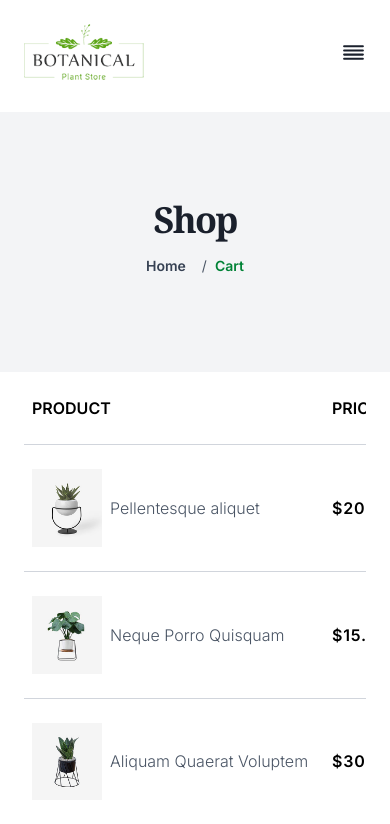
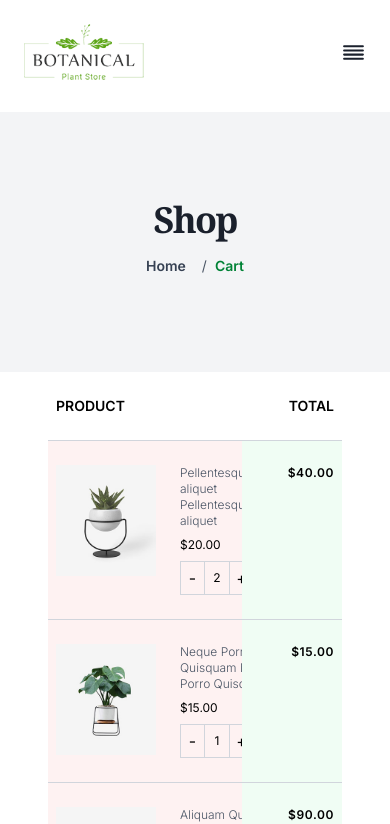
Before and after one commit to LaibaHameed/mern-frontend, a Next.js app: page /cart in a window 390 px wide. Shown: the top 824 px of the page. Built offline with nearby package versions, Linux system fonts and the light colour scheme.

Commit message:
Cart page responsive view for small devices

```diff
--- /dev/null
+++ b/src/components/CartPage/CartTable.jsx
@@ -0,0 +1,96 @@
+'use client'
+import React from 'react';
+import Image from 'next/image';
+import { BsTrash3 } from 'react-icons/bs';
+
+const CartTable = ({ cartItems, updateQuantity }) => {
+    return (
+        <>
+            <div className='overflow-x-auto hidden md:block'>
+                <table className='min-w-full'>
+                    <thead>
+                        <tr>
+                            <td className='px-2 py-6 border-b border-gray-300 uppercase font-semibold text-left'>Product</td>
+                            <td className='px-2 py-6 border-b border-gray-300 uppercase font-semibold text-left'>Price</td>
+                            <td className='px-2 py-6 border-b border-gray-300 uppercase font-semibold text-left'>Quantity</td>
+                            <td className='px-2 py-6 border-b border-gray-300 uppercase font-semibold text-left'>Total</td>
+                            <td className='px-2 py-6 border-b border-gray-300 uppercase font-semibold text-left'></td>
+                        </tr>
+                    </thead>
+                    <tbody>
+                        {cartItems.map((item) => (
+                            <tr key={item.id} className='border-b border-gray-300'>
+                                <td className='px-2 py-6 min-w-[300px] flex items-center gap-2 text-left cursor-pointer'>
+                                    <Image src={item.image} alt={item.name} width={70} height={70} />
+                                    <p className='text-gray-600 font-light hover:text-primary animate'>{item.name}</p>
+                                </td>
+                                <td className='px-2 py-6 text-left font-semibold tracking-wider'>${item.price}.00</td>
+                                <td className='px-2 py-6 text-left'>
+                                    <div className='flex items-center border border-gray-300 w-fit'>
+                                        <button
+                                            onClick={() => updateQuantity(item.id, -1)}
+                                            className='py-2 border-r w-12 border-gray-300 cursor-pointer'>-</button>
+                                        <span className='py-2 w-12 flex-center'>{item.quantity}</span>
+                                        <button
+                                            onClick={() => updateQuantity(item.id, 1)}
+                                            className='py-2 border-l w-12 border-gray-300 cursor-pointer'>+</button>
+                                    </div>
+                                </td>
+                                <td className='px-2 py-6 text-left font-semibold tracking-wider min-w-[100px]'>
+                                    ${item.price * item.quantity}.00
+                                </td>
+                                <td className='px-2 py-6 text-left'>
+                                    <button className='hover:text-red-700 font-extrabold cursor-pointer'>
+                                        <BsTrash3 />
+                                    </button>
+                                </td>
+                            </tr>
+                        ))}
+                    </tbody>
+                </table>
+            </div>
+            <div className='md:hidden'>
+                <table className='min-w-full text-left'>
+                    <thead>
+                        <tr className='w-full flex justify-between border-b border-gray-300'>
+                            <td className='px-2 py-6 uppercase font-semibold text-sm text-left'>Product</td>
+                            <td className='px-2 py-6 uppercase font-semibold text-sm min-w-[100px] text-right'>Total</td>
+                        </tr>
+                    </thead>
+                    <tbody>
+                        {cartItems.map((item) => (
+                            <tr key={item.id} className='border-b border-gray-300 bg-amber-50 w-full flex justify-between'>
+                                <td className='px-2 py-6 flex items-start gap-6 cursor-pointer text-left bg-red-50'>
+                                    <Image src={item.image} alt={item.name} width={100} height={100} />
+                                    <div>
+                                        <p className='text-gray-600 font-light hover:text-primary text-xs animate'>{item.name} {item.name}</p>
+                                        <h6 className='py-2 text-xs'>${item.price}.00</h6>
+                                        <div className='flex items-center gap-2'>
+                                            <div className='flex items-center border border-gray-300 w-fit'>
+                                                <button
+                                                    onClick={() => updateQuantity(item.id, -1)}
+                                                    className='py-1 w-6 border-r border-gray-300 cursor-pointer'>-</button>
+                                                <span className='py-1 w-6 flex items-center justify-center text-xs'>{item.quantity}</span>
+                                                <button
+                                                    onClick={() => updateQuantity(item.id, 1)}
+                                                    className='py-1 w-6 border-l border-gray-300 cursor-pointer'>+</button>
+                                            </div>
+                                            <button className='hover:text-red-700 font-extrabold cursor-pointer'>
+                                                <BsTrash3 />
+                                            </button>
+                                        </div>
+                                    </div>
+                                </td>
+                                <td className='px-2 py-6 text-xs font-semibold tracking-wider min-w-[100px] text-right bg-green-50'>
+                                    ${item.price * item.quantity}.00
+                                </td>
+                            </tr>
+                        ))}
+                    </tbody>
+                </table>
+            </div>
+        </>
+    );
+};
+
+export default CartTable;
--- a/src/components/CartPage/page.jsx
+++ b/src/components/CartPage/page.jsx
@@ -1,9 +1,8 @@
 'use client'
 import React, { useState } from 'react';
 import Container from '../shared/Container';
-import Image from 'next/image';
-import { BsTrash3 } from 'react-icons/bs';
 import { CART_ITEMS } from '@/constants/general';
+import CartTable from './CartTable';
 
 const CartPage = () => {
     const [cartItems, setCartItems] = useState(CART_ITEMS);
@@ -19,49 +18,7 @@ const CartPage = () => {
     return (
         <div className='flex-center sm:m-12 mx-6'>
             <Container>
-                <div className='overflow-x-auto'>
-                    <table className='min-w-full'>
-                        <thead>
-                            <tr>
-                                <td className='px-2 py-6 border-b border-gray-300 uppercase font-semibold text-left'>Product</td>
-                                <td className='px-2 py-6 border-b border-gray-300 uppercase font-semibold text-left'>Price</td>
-                                <td className='px-2 py-6 border-b border-gray-300 uppercase font-semibold text-left'>Quantity</td>
-                                <td className='px-2 py-6 border-b border-gray-300 uppercase font-semibold text-left'>Total</td>
-                                <td className='px-2 py-6 border-b border-gray-300 uppercase font-semibold text-left'></td>
-                            </tr>
-                        </thead>
-                        <tbody>
-                            {cartItems.map((item) => (
-                                <tr key={item.id} className='border-b border-gray-300'>
-                                    <td className='px-2 py-6 min-w-[300px] flex items-center gap-2 text-left cursor-pointer'>
-                                        <Image src={item.image} alt={item.name} width={70} height={70} />
-                                        <p className='text-gray-600 font-light hover:text-primary animate'>{item.name}</p>
-                                    </td>
-                                    <td className='px-2 py-6 text-left font-semibold tracking-wider'>${item.price}.00</td>
-                                    <td className='px-2 py-6 text-left'>
-                                        <div className='flex items-center border border-gray-300 w-fit'>
-                                            <button
-                                                onClick={() => updateQuantity(item.id, -1)}
-                                                className='py-2 border-r w-12 border-gray-300 cursor-pointer'>-</button>
-                                            <span className='py-2 w-12 flex-center'>{item.quantity}</span>
-                                            <button
-                                                onClick={() => updateQuantity(item.id, 1)}
-                                                className='py-2 border-l w-12 border-gray-300 cursor-pointer'>+</button>
-                                        </div>
-                                    </td>
-                                    <td className='px-2 py-6 text-left font-semibold tracking-wider min-w-[100px]'>
-                                        ${item.price * item.quantity}.00
-                                    </td>
-                                    <td className='px-2 py-6 text-left'>
-                                        <button className='hover:text-red-700 font-extrabold cursor-pointer'>
-                                            <BsTrash3 />
-                                        </button>
-                                    </td>
-                                </tr>
-                            ))}
-                        </tbody>
-                    </table>
-                </div>
+                <CartTable cartItems={cartItems} updateQuantity={updateQuantity} />
 
                 <div className='my-12'>
                     <h3 className='font-semibold mb-2 uppercase'>Add Note</h3>
```
